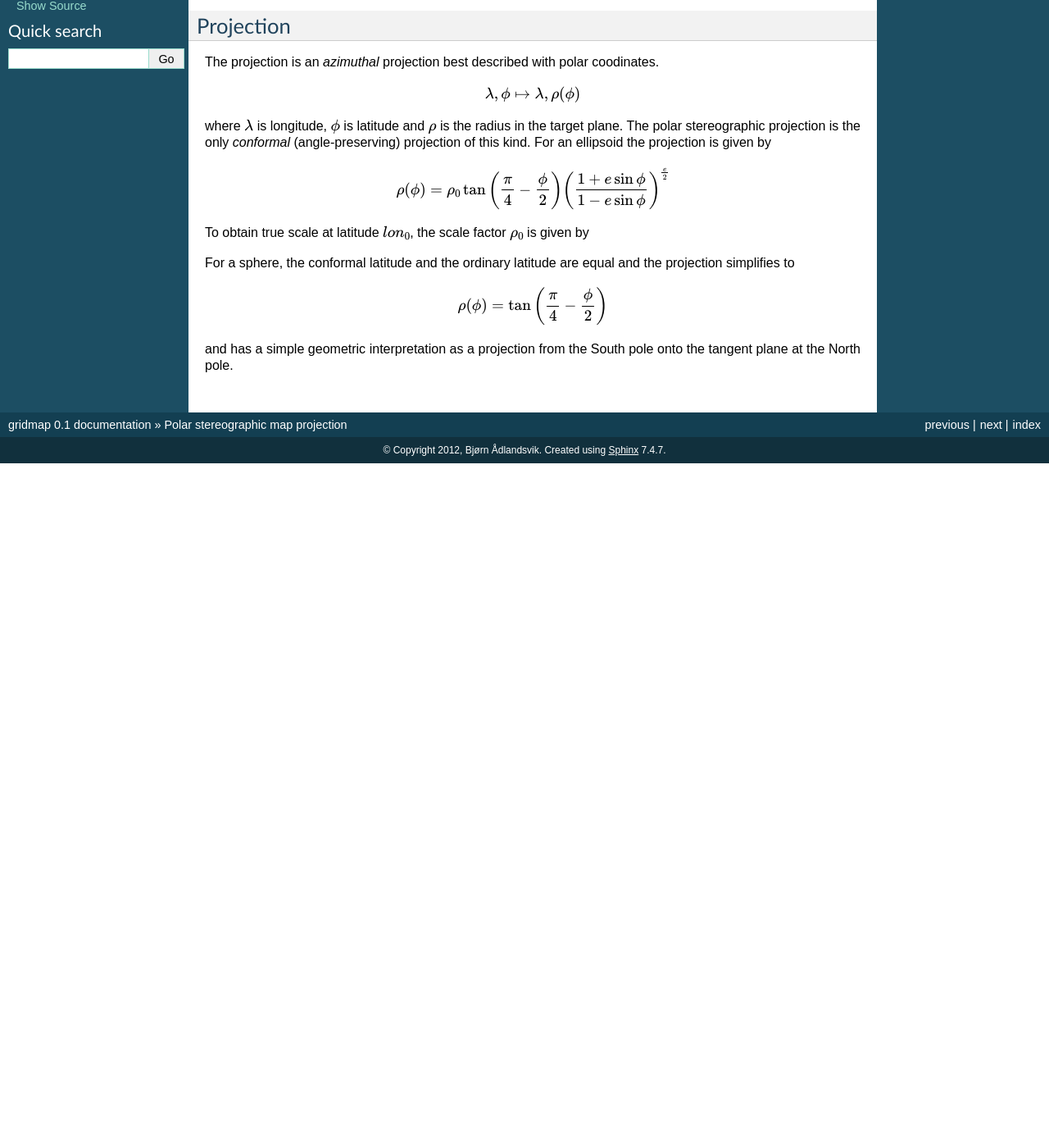
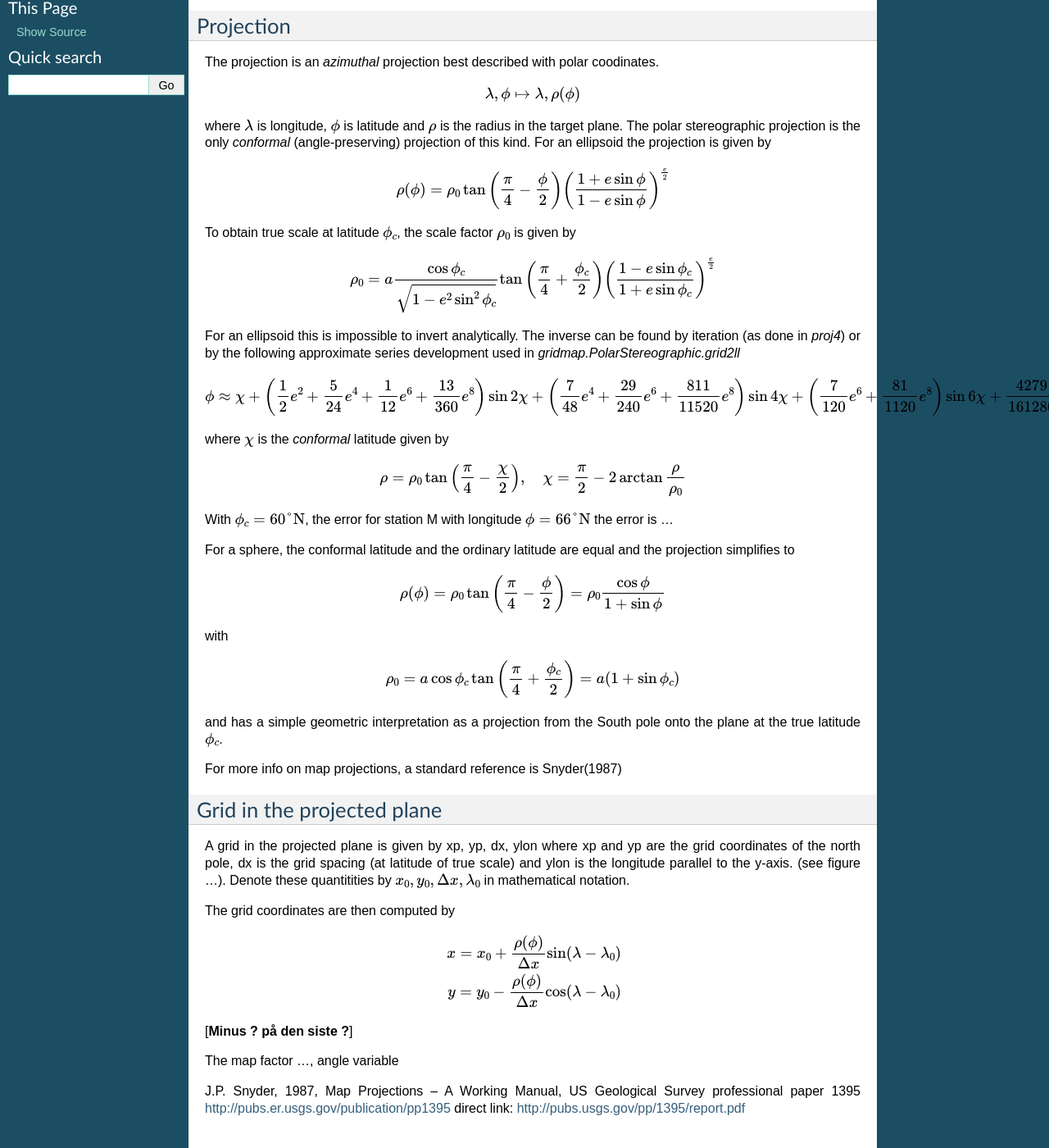
Before and after one commit to bjornaa/gridmap, a Sphinx documentation site: the page built from doc/source/polarstereographic.rst, in a window 1280 px wide and 1400 px high, scrolled down 321 px. Shown: the whole window at 82% size. Built offline with Sphinx 7.4.7, drawn with Linux system fonts in a browser that asks for light colours; before the commit the page ends 900 px from its top, so only the background shows below that; some of the changed text lies outside the part shown.

Commit message:
More documentation

```diff
--- a/doc/source/index.rst
+++ b/doc/source/index.rst
@@ -12,6 +12,7 @@ Contents:
    :maxdepth: 2
 
    polarstereographic.rst
+   other_systems.rst
    generate_grid.rst
 
 
--- a/doc/source/polarstereographic.rst
+++ b/doc/source/polarstereographic.rst
@@ -35,14 +35,80 @@ projection of this kind. For an ellipsoid the projection is given by
                   \left( \frac{1+e\sin \phi}
                             {1-e\sin \phi} \right)^{\frac{e}{2}}
 
-To obtain true scale at latitude :math:`lon_0`, the scale factor :math:`\rho_0` is given by
+To obtain true scale at latitude :math:`\phi_c`, the scale factor :math:`\rho_0` is given by
 
+.. math::  \rho_0 =  a \frac{\cos \phi_c}{\sqrt{1-e^2\sin^2 \phi_c}}
+                    \tan \left( \frac{\pi}{4}+\frac{\phi_c}{2} \right)
+                  \left( \frac{1-e\sin \phi_c}
+                              {1+e\sin \phi_c} \right)^{\frac{e}{2}}
+
+For an ellipsoid this is impossible to invert analytically. The
+inverse can be found by iteration (as done in *proj4*) or by the
+following approximate series development used in *gridmap.PolarStereographic.grid2ll*
+
+.. math:: \phi \approx \chi +
+    \left( \frac{1}{2}e^2 + \frac{5}{24}e^4 + \frac{1}{12}e^6 +
+            \frac{13}{360}e^8 \right) \sin 2\chi
+    + \left( \frac{7}{48}e^4 + \frac{29}{240}e^6 +
+            \frac{811}{11520}e^8 \right) \sin 4\chi
+    + \left( \frac{7}{120}e^6 + \frac{81}{1120}e^8 \right) \sin 6\chi
+    + \frac{4279}{161280}e^8  \sin 8\chi
+
+where :math:`\chi` is the *conformal* latitude given by
+
+.. math:: \rho = \rho_0
+            \tan \left( \frac{\pi}{4} - \frac{\chi}{2} \right), \quad
+            \chi = \frac{\pi}{2} - 2 \arctan \frac{\rho}{\rho_0}
+
+
+With :math:`\phi_c = 60°\mathrm{N}`, the error for station M with
+longitude :math:`\phi = 66°\mathrm{N}` the error is ...
 
 
 For a sphere, the conformal latitude and the ordinary latitude are
 equal and the projection simplifies to
 
-.. math:: \rho(\phi) =  \tan \left( \frac{\pi}{4} - \frac{\phi}{2} \right)
+.. math:: \rho(\phi) =  \rho_0
+            \tan \left( \frac{\pi}{4} - \frac{\phi}{2} \right)
+             = \rho_0 \frac{\cos \phi}{1 + \sin \phi}
+
+with
+
+.. math:: \rho_0 = a \cos \phi_c
+             \tan \left( \frac{\pi}{4} + \frac{\phi_c}{2} \right)
+	     = a (1 + \sin \phi_c)
 
 and has a simple geometric interpretation as a projection from the
-South pole onto the tangent plane at the North pole.
+South pole onto the plane at the true latitude :math:`\phi_c`.
+
+For more info on map projections, a standard reference is
+Snyder(1987)
+
+Grid in the projected plane
+---------------------------
+
+A grid in the projected plane is given by xp, yp, dx, ylon where
+xp and yp are the grid coordinates of the north pole, dx is the grid
+spacing (at latitude of true scale) and ylon is the longitude
+parallel to the y-axis. (see figure ...). Denote these quantitities
+by :math:`x_0, y_0, \Delta x, \lambda_0` in mathematical notation.
+
+The grid coordinates are then computed by
+
+.. math::
+      x = x_0 + \frac{\rho(\phi)}{\Delta x} \sin( \lambda - \lambda_0)
+
+      y = y_0 - \frac{\rho(\phi)}{\Delta x} \cos( \lambda - \lambda_0)
+
+[**Minus ? på den siste ?**]
+
+The map factor ..., angle variable
+
+
+
+
+J.P. Snyder, 1987, Map Projections -- A Working Manual,
+US Geological Survey professional paper 1395
+http://pubs.er.usgs.gov/publication/pp1395
+direct link:
+http://pubs.usgs.gov/pp/1395/report.pdf
```
Also changed, not shown: doc/source/other_systems.rst (added, +71 -0 lines), 1 other file.
